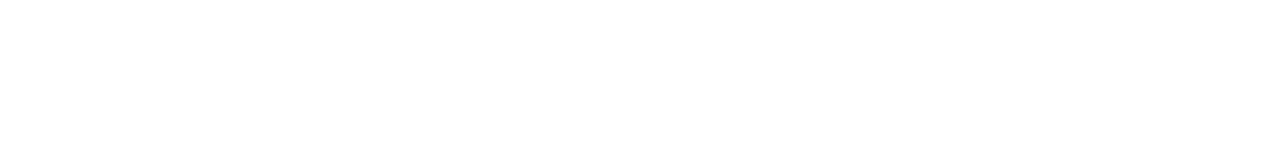
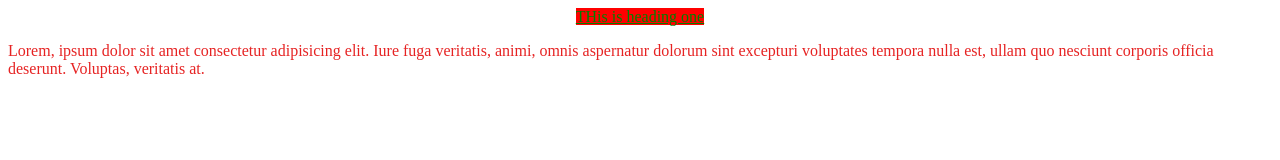
Before and after one commit to Sajidul-Is1am/my-simple-website, a plain HTML site: page index.html in a window 1280 px wide. Drawn offline with Linux system fonts and the light colour scheme.

Commit message:
first banner part

```diff
--- a/index.html
+++ b/index.html
@@ -4,8 +4,10 @@
     <meta charset="UTF-8">
     <meta name="viewport" content="width=device-width, initial-scale=1.0">
     <title>my simple website</title>
+    <link rel="stylesheet" href="style.css">
 </head>
 <body>
-
+    <div class="abc"><a href="#" class="for_bg">THis is heading one</a></div>
+    <p>Lorem, ipsum dolor sit amet consectetur adipisicing elit. Iure fuga veritatis, animi, omnis aspernatur dolorum sint excepturi voluptates tempora nulla est, ullam quo nesciunt corporis officia deserunt. Voluptas, veritatis at.</p>
 </body>
 </html>
--- /dev/null
+++ b/style.css
@@ -0,0 +1,11 @@
+.abc{
+    color: tomato;
+    text-align: center;
+}
+.for_bg{
+    color: green;
+    background-color: red;
+}
+p{
+    color: rgb(230, 35, 35);
+}
```
